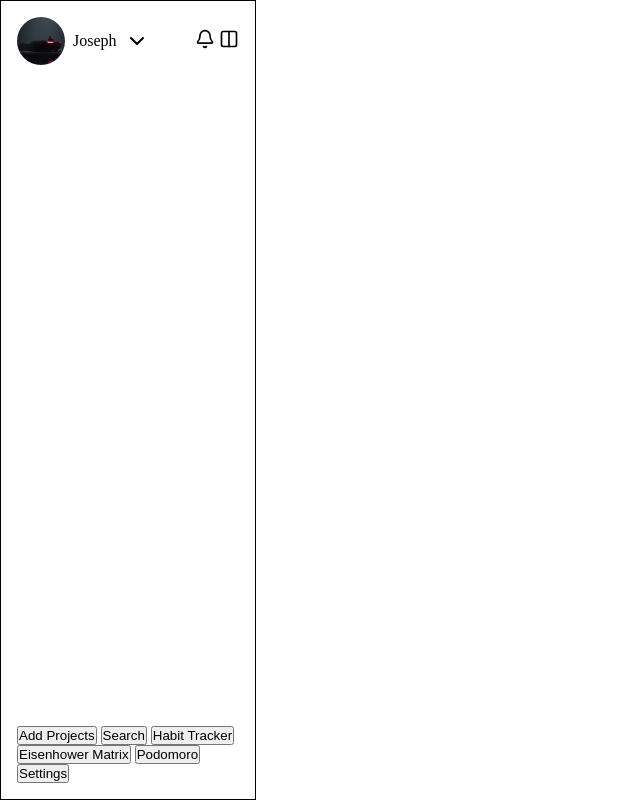
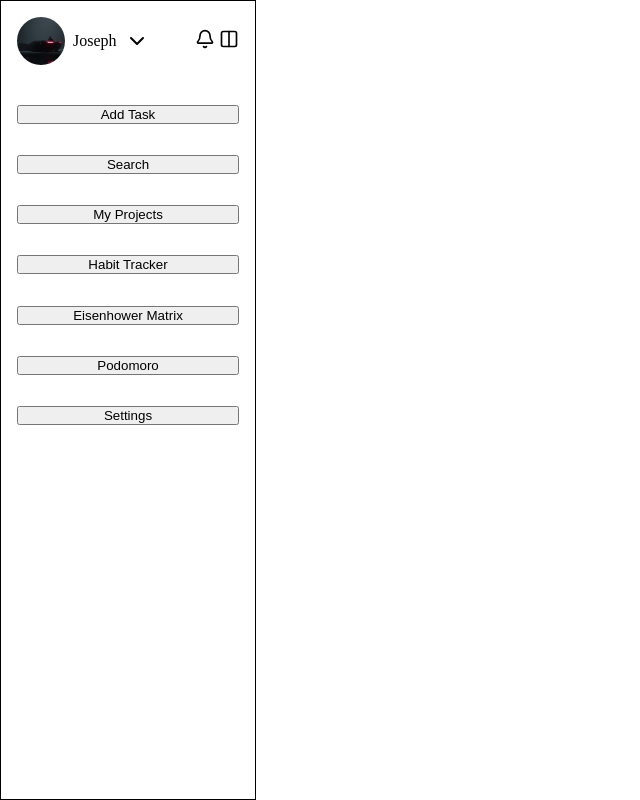
Before and after one commit to JayZeus999/Todo-List, a website built with webpack: page src/template.html in a window 1280 px wide. Shown: the whole page, without its empty margins (0-640 px from the left). Built offline with nearby package versions, Linux system fonts and the light colour scheme.

Commit message:
Arrange utilities in sidebar

```diff
--- a/src/styles.css
+++ b/src/styles.css
@@ -42,7 +42,8 @@
 
     display: flex;
     flex-direction: column;
-    justify-content: space-between;
+
+    gap: 2.5rem;
     padding: 1rem;
     border: 1px solid black;
 }
@@ -57,7 +58,14 @@
 
 .profile {
     display: flex;
-    justify-content: space-between;
     align-items: center;
     gap: 0.5rem;
 }
+
+.utilities {
+    height: 20rem;
+
+    display: flex;
+    flex-direction: column;
+    justify-content: space-between;
+}
--- a/src/template.html
+++ b/src/template.html
@@ -46,9 +46,10 @@
             </div>
         </div>
 
-        <div class="second-section">
-            <button class="project-btn">Add Projects</button>
+        <div class="utilities">
+            <button class="task-btn">Add Task</button>
             <button class="search-btn">Search</button>
+            <button class="project-btn">My Projects</button>
             <button class="habit-btn">Habit Tracker</button>
             <button class="matrix-btn">Eisenhower Matrix</button>
             <button class="matrix-btn">Podomoro</button>
```
